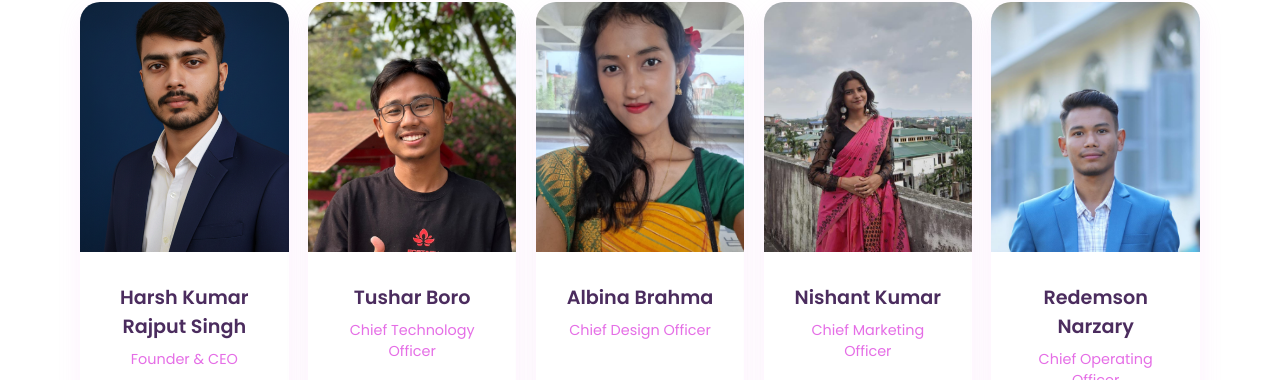
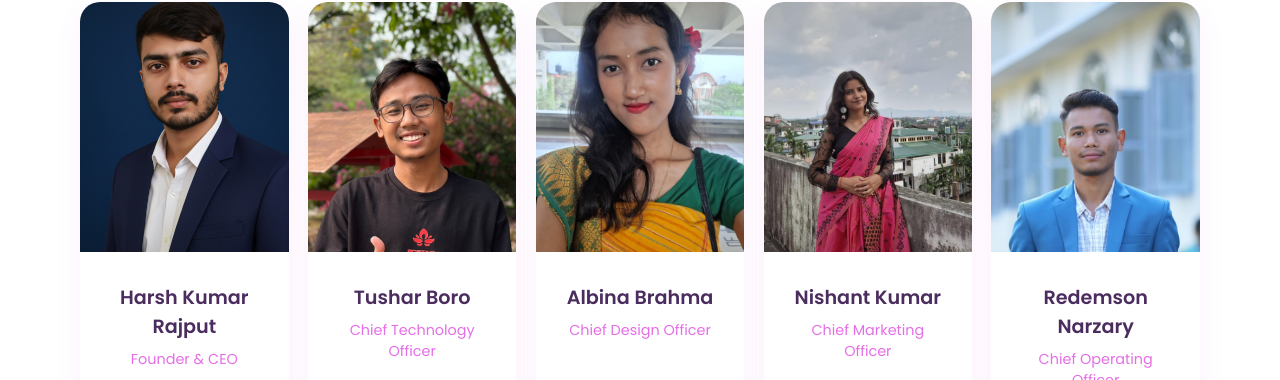
Before and after one commit to localrice/beadz, a plain HTML site: page about.html in a window 1280 px wide. Shown: the part 1625-2005 px from the top of the page. Drawn offline with nearby package versions, Linux system fonts and the light colour scheme.

Commit message:
Update about.html

```diff
--- a/about.html
+++ b/about.html
@@ -300,7 +300,7 @@
             <div class="team-card">
                 <img src="assets/harsh.jpg" alt="Harsh Kumar" class="team-img">
                 <div class="team-info">
-                    <h3>Harsh Kumar Rajput Singh</h3>
+                    <h3>Harsh Kumar Rajput</h3>
                     <p>Founder & CEO</p>
 
                 </div>
```
